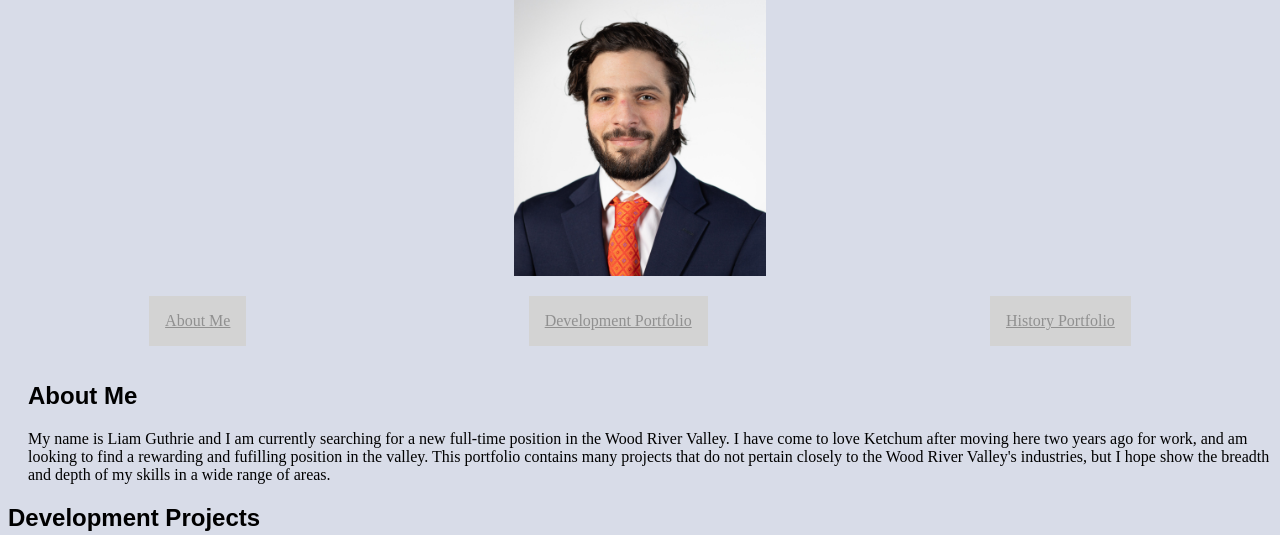
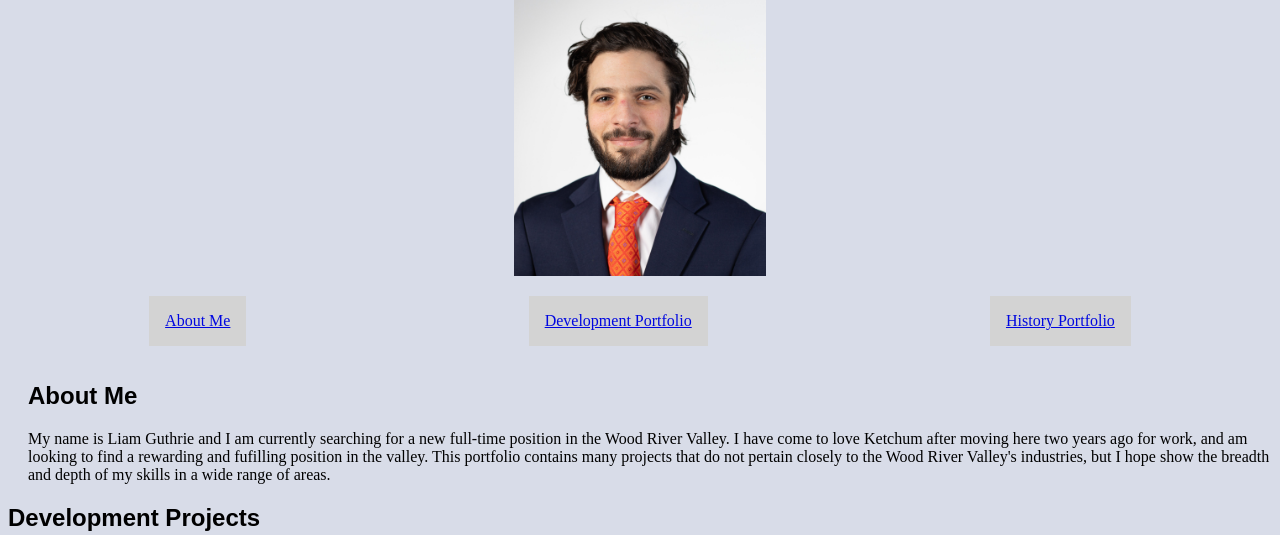
Before and after one commit to liamgu3/liamgu3.github.io, a PHP site: page / in a window 1280 px wide. Shown: the part 122-657 px from the top of the page. Run offline with PHP 8.4, Linux system fonts and the light colour scheme.

Commit message:
Update stylesheet.css
Changed default color of links on navbar

```diff
--- a/stylesheet.css
+++ b/stylesheet.css
@@ -37,7 +37,7 @@ h1, h2, h3 {
 }
 
 a:link {
-    color: #909090;
+    color: #0007e0;
 }
 
 a:visited {
```
